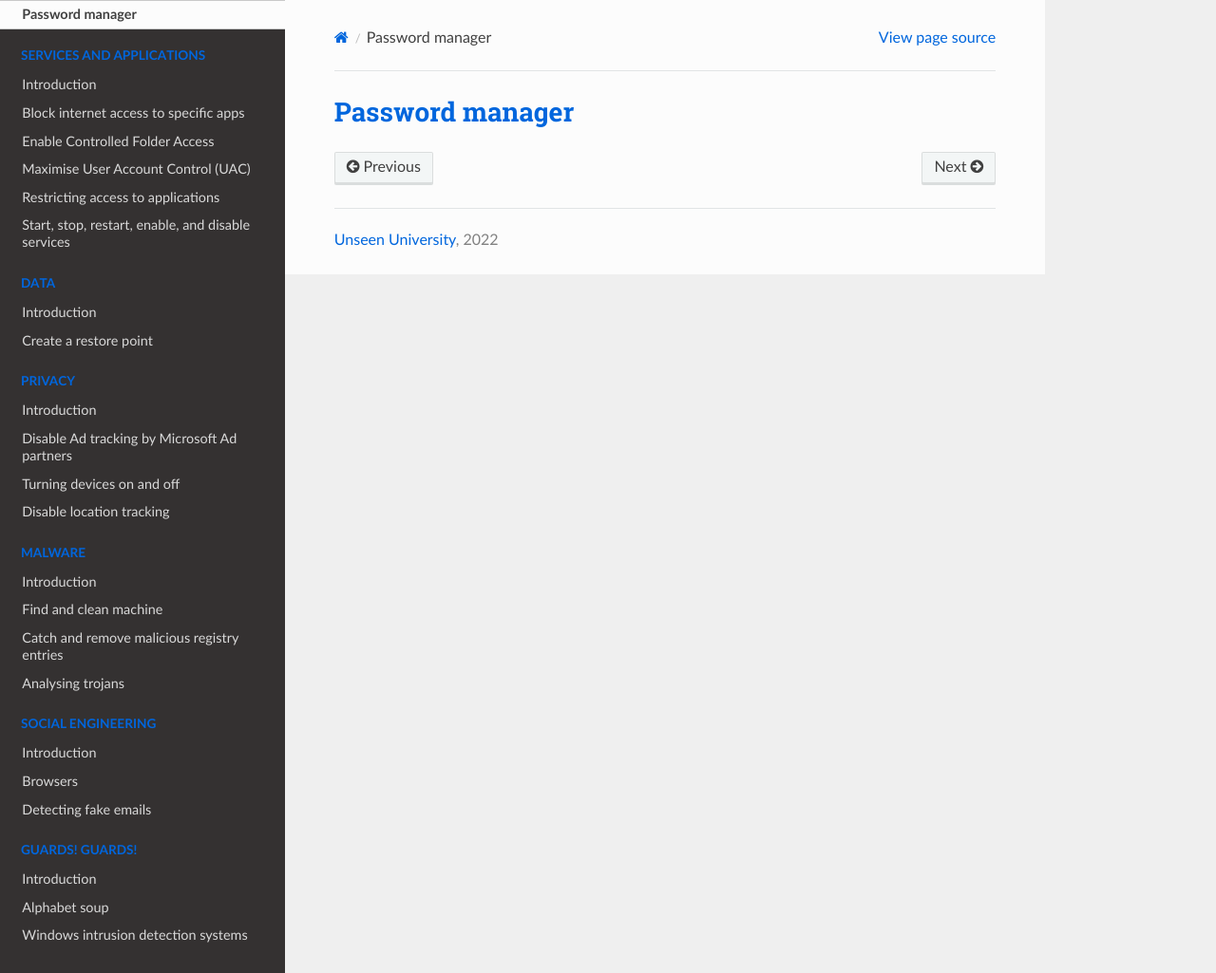
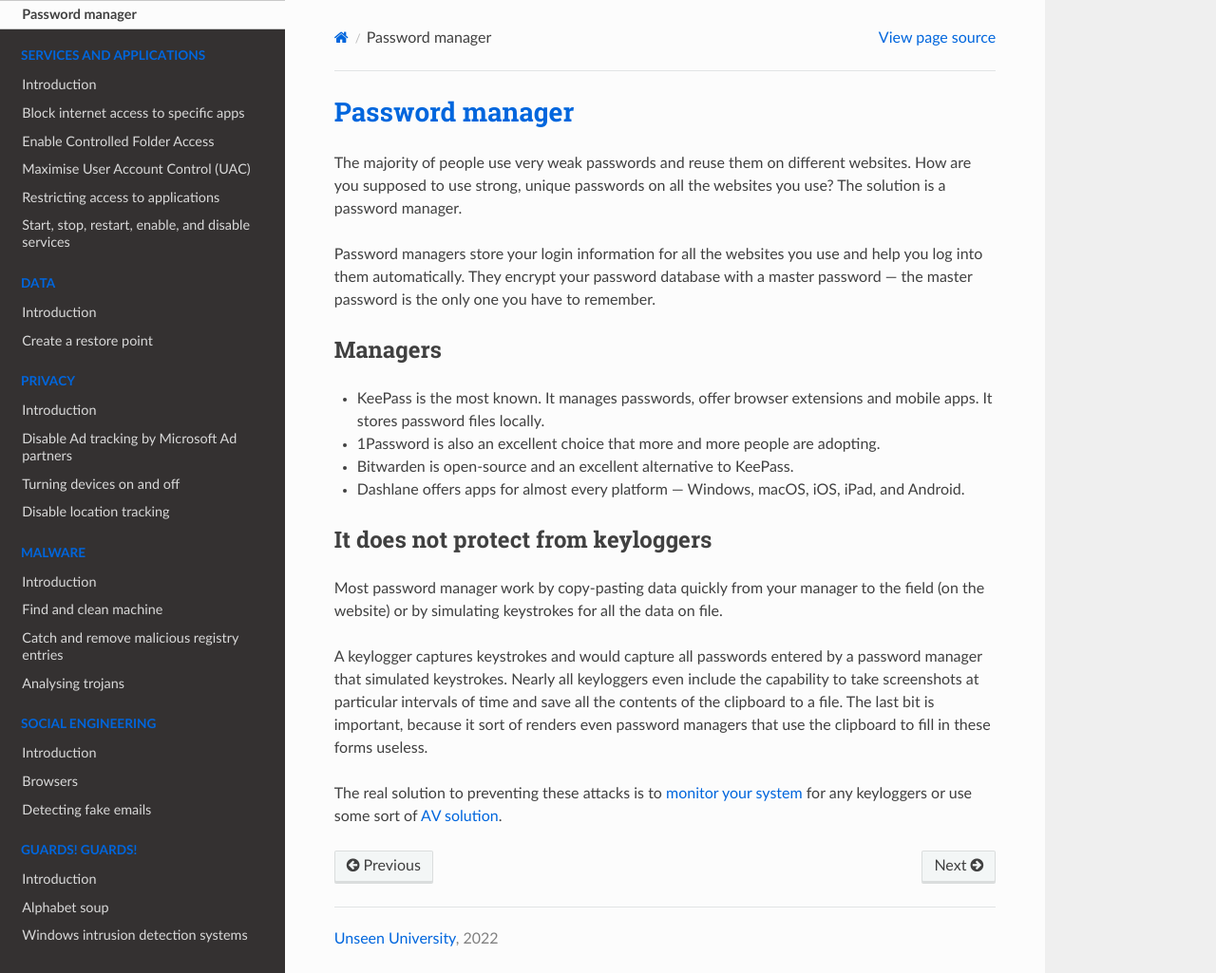
Before and after one commit to tymyrddin/blue-windows, a Sphinx documentation site: the page built from source/docs/authentication/password-manager.md, in a window 1280 px wide and 1025 px high. Shown: the whole window at 95% size. Built offline with Sphinx 7.4.7 and the Read the Docs theme 2.0.0, drawn with Linux system fonts in a browser that asks for light colours.

Commit message:
Authentication

```diff
--- a/source/docs/authentication/password-manager.md
+++ b/source/docs/authentication/password-manager.md
@@ -1 +1,27 @@
 # Password manager
+
+The majority of people use very weak passwords and reuse them on different websites. How are you supposed to use strong,
+unique passwords on all the websites you use? The solution is a password manager.
+
+Password managers store your login information for all the websites you use and help you log into them automatically.
+They encrypt your password database with a master password — the master password is the only one you have to remember.
+
+## Managers
+
+* KeePass is the most known. It manages passwords, offer browser extensions and mobile apps. It stores password files locally.
+* 1Password is also an excellent choice that more and more people are adopting.
+* Bitwarden is open-source and an excellent alternative to KeePass.
+* Dashlane offers apps for almost every platform — Windows, macOS, iOS, iPad, and Android.
+
+## It does not protect from keyloggers
+
+Most password manager work by copy-pasting data quickly from your manager to the field (on the website) or by simulating
+keystrokes for all the data on file.
+
+A keylogger captures keystrokes and would capture all passwords entered by a password manager that simulated keystrokes.
+Nearly all keyloggers even include the capability to take screenshots at particular intervals of time and save all the
+contents of the clipboard to a file. The last bit is important, because it sort of renders even password managers that
+use the clipboard to fill in these forms useless.
+
+The real solution to preventing these attacks is to [monitor your system](../malware/README.md) for any keyloggers or
+use some sort of [AV solution](../malware/clean-machine.md).
```
Also changed, not shown: source/docs/authentication/README.md (+1 -0 lines).
